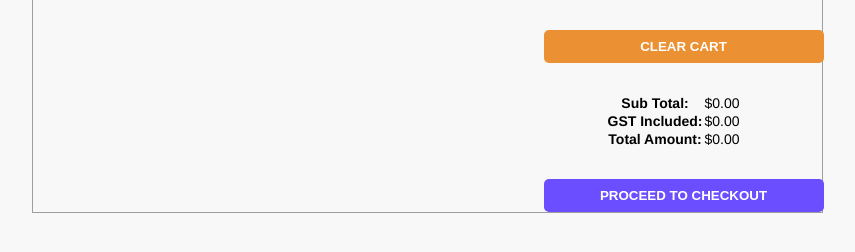
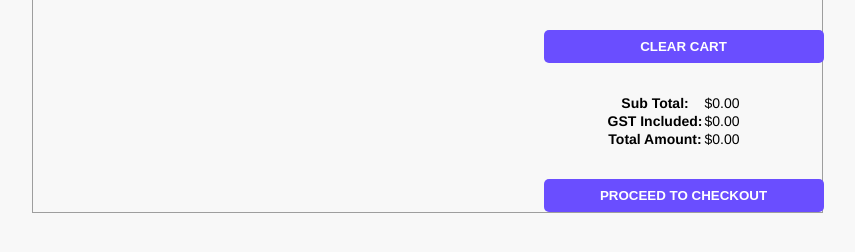
Before and after one commit to eust0015/COMP2772, a PHP site: page /cart.php in a window 1280 px wide. Shown: the part 318-570 px from the top of the page, without its empty margins (213-1068 px from the left). Run offline with PHP 8.4, Linux system fonts and the light colour scheme; data that the repository does not hold is empty.

Commit message:
Update style.css

```diff
--- a/styles/style.css
+++ b/styles/style.css
@@ -83,7 +83,7 @@ a:hover{
   font-weight: bold;
   text-transform: uppercase;
   color: white;
-  background-color: #eb9133;
+  background-color: #6a4eff;
   width: 280px;
   border: none;
   margin-left: 511px;
@@ -93,7 +93,7 @@ a:hover{
   transition: all 0.3s ease 0s;
 }
 #empty-cart:hover{
-  background-color: #6a4eff;
+  background-color: #eb9133;
 }
 
 #proceed-to-checkout{
```
